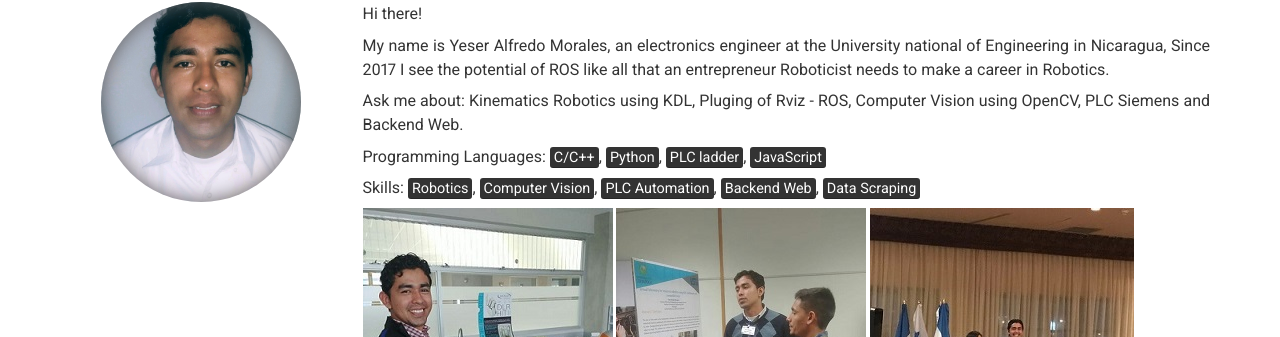
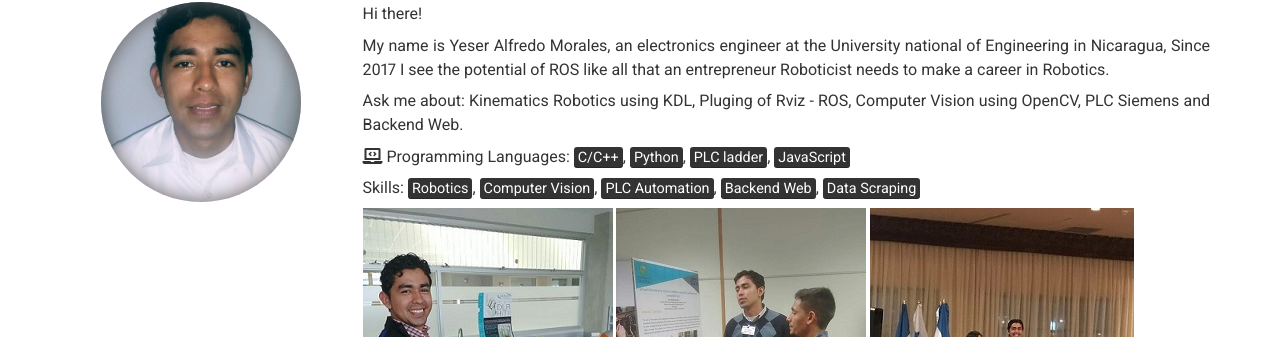
Before and after one commit to myalfred03/myalfred03.github.io, a Jekyll site: the page built from index.md, in a window 1280 px wide. Shown: the part 300-637 px from the top of the page. Built offline with Jekyll 4.4.1, drawn with Linux system fonts in a browser that asks for light colours; nearby versions of some CDN libraries.

Commit message:
Update _config.yml

```diff
--- a/_config.yml
+++ b/_config.yml
@@ -47,7 +47,7 @@ about_content: | # this will include new lines to allow paragraphs
 
   Ask me about: Kinematics Robotics using KDL, Pluging of Rviz - ROS, Computer Vision using OpenCV, PLC Siemens and Backend Web.
 
-  Programming Languages:  <mark>C/C++</mark>, <mark>Python</mark>, <mark>PLC ladder</mark>, <mark>JavaScript</mark>
+  <i class="fas fa-laptop-code"></i> Programming Languages:  <mark>C/C++</mark>, <mark>Python</mark>, <mark>PLC ladder</mark>, <mark>JavaScript</mark>
 
   Skills: <mark>Robotics</mark>, <mark>Computer Vision</mark>, <mark>PLC Automation</mark>, <mark>Backend Web</mark>, <mark>Data Scraping</mark>
 
```
